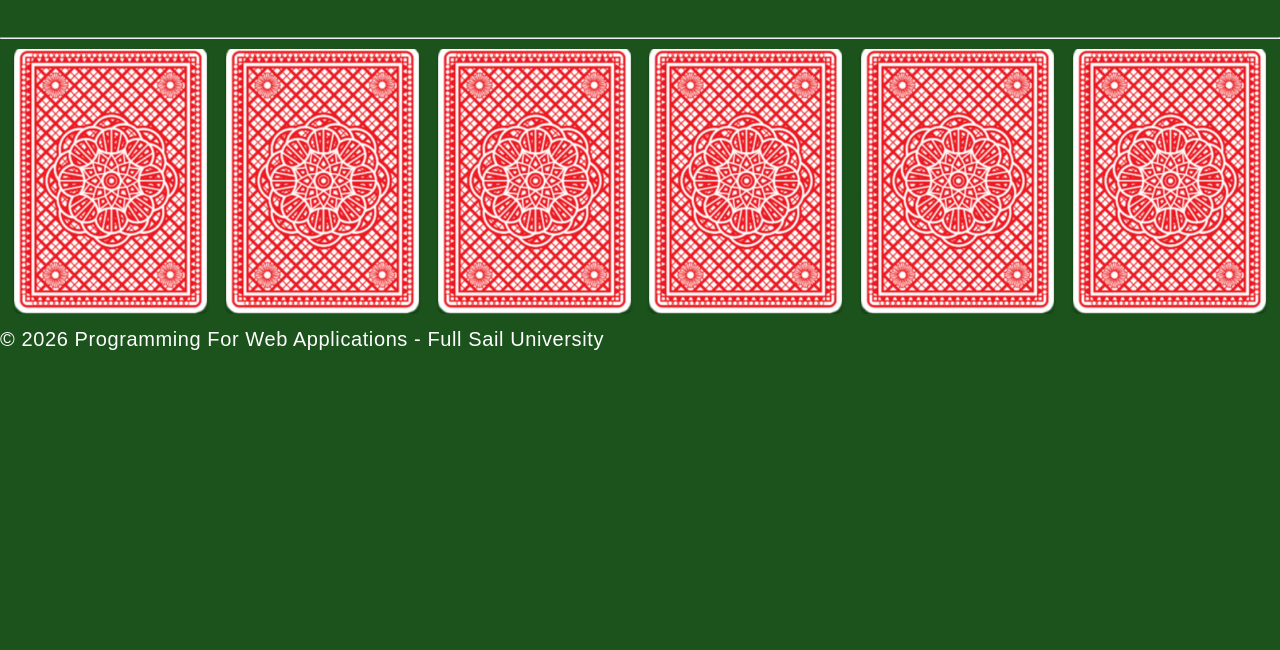
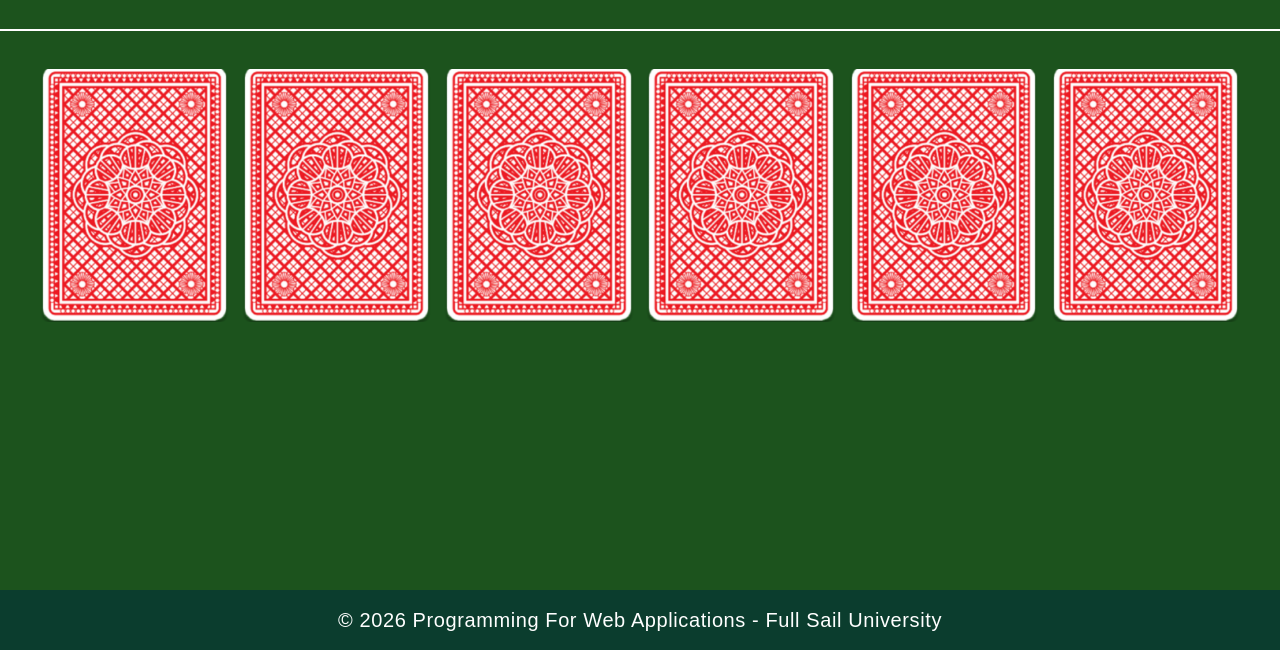
Before and after one commit to LittlefieldBous/Card-Matching-Game, a website: page index.html in a window 1280 px wide. Shown: the part 150-800 px from the top of the page. Drawn offline with Linux system fonts and the light colour scheme.

Commit message:
update src file
new index.ts and scss

```diff
--- a/src/index.ts
+++ b/src/index.ts
@@ -132,23 +132,26 @@ private handleCardClick(cardId: number): void {
 }
 
 private checkForMatch(): void {
-    this.attemptsLeft++;
-    this.scoreBoard.textContent = String(this.attemptsLeft);
+    // this.attemptsLeft++; // Had to correct - I needed to remove this line as I didn't want it to increment here.
+    //this.scoreBoard.textContent = String(this.attemptsLeft);
 
     const[card1, card2] = this.selected.map(id => this.cards.find(c => c.id === id) as Card);
 
     if (card1.value === card2.value) {
+        // dont increment player needs to keep going..
         // Cards match
         card1.state = CardState.Matched;
         card2.state = CardState.Matched;
         this.renderCard(card1);
         this.renderCard(card2);
         this.selected = [];
-
         this.checkWinCondition();
 
     } else {
-        // Cards do not match - flip them back after a short delay
+        // Cards do not match - flip them back after a short delay this is where I need to increment
+        this.attemptsLeft++
+        this.scoreBoard.textContent = String(this.attemptsLeft);
+
         setTimeout(() => {
             card1.state = CardState.Hidden;
             card2.state = CardState.Hidden;
--- a/src/styles/index.scss
+++ b/src/styles/index.scss
@@ -4,11 +4,19 @@ $secondary-color: #238AB6;
 $font-family: 'opensans', sans-serif;
 $text-color: #fff;
 
+html, body {
+  height: 100%;
+  margin: 0;
+}
 
 body {
   background-color: $primary-color;
   margin: 0;
   padding: 0;
+  min-height: 100vh;
+  display: flex;
+  flex-direction: column;
+  min-height: 100vh;
 }
 
 header {
@@ -94,11 +102,32 @@ p {
 }
 
 .card-image {
-  xheight:275px;
   width: 100%;
   height: 100%;
   object-fit: cover;
   border-radius: 8px;
+}
+
+hr {
+  border: none;
+  height: 2px;
+  background-color: white;
+  margin: 0;
+}
+
+.game-container {
+  padding: 1.8rem;
+  flex: 1;
+}
+
+footer {
+  background-color: #0b3d2e;
+  color: #fff;
+  text-align: center;
+  padding: 15px 0;
+  margin-top: auto;
+  font-size:14px;
+
 }
 
 @media (max-width: 1000px) {
```
Also changed, not shown: src/styles/index.css, 1 other file.
